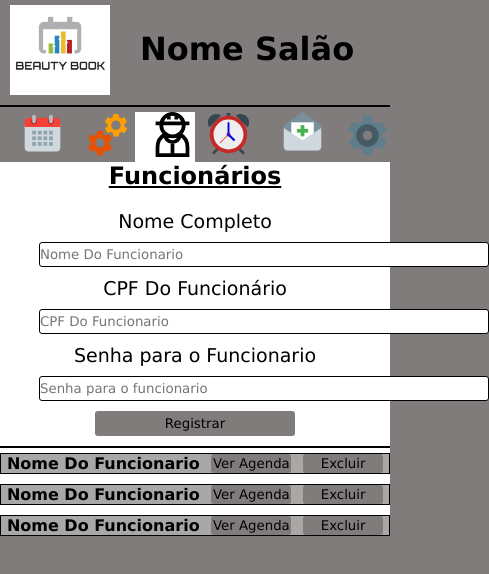
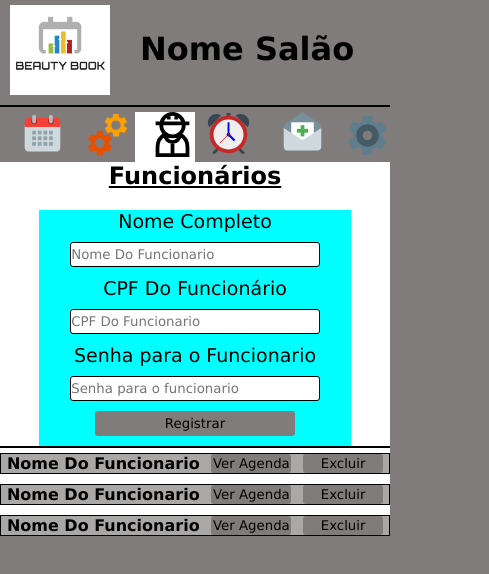
Before and after one commit to joaoMicheletti/BeautyBook, a React (Create React App) app in the folder frontend/: page /funcionarios in a window 390 px wide. Shown: the top 574 px of the page, 489 px wide, since content can reach past the window. Built offline with nearby package versions, Linux system fonts and the light colour scheme.

Commit message:
ajuste
responsive da pagina funcionários.

```diff
--- a/frontend/src/pages/funcionarios/style_funcionarios.css
+++ b/frontend/src/pages/funcionarios/style_funcionarios.css
@@ -36,6 +36,7 @@
     text-decoration: underline;
 }
 #FormFuncionarios{
+    background-color: aqua;
     text-align: center;
     width: 80%;
     margin-left: 10%;
@@ -48,7 +49,7 @@
 #NomeFuncionario {
     border-radius: 3px;
     border: solid black 1px;
-    width: 450px;
+    width: 80%;
     height: 25px;
     margin-bottom: 10px;
 }
@@ -60,7 +61,7 @@
 #CpfFuncionarios {
     border-radius: 3px;
     border: solid black 1px;
-    width: 450px;
+    width: 80%;
     height: 25px;
     margin-bottom: 10px;
 }
@@ -72,7 +73,7 @@
 #SenhaFuncionarios {
     border-radius: 3px;
     border: solid black 1px;
-    width: 450px;
+    width: 80%;
     height: 25px;
     margin-bottom: 10px;
 }
@@ -87,6 +88,7 @@
 #BtnServicos:hover {
     opacity: 80%;
 }
+
 
 #FuncionariosCadastrados {
 
```
